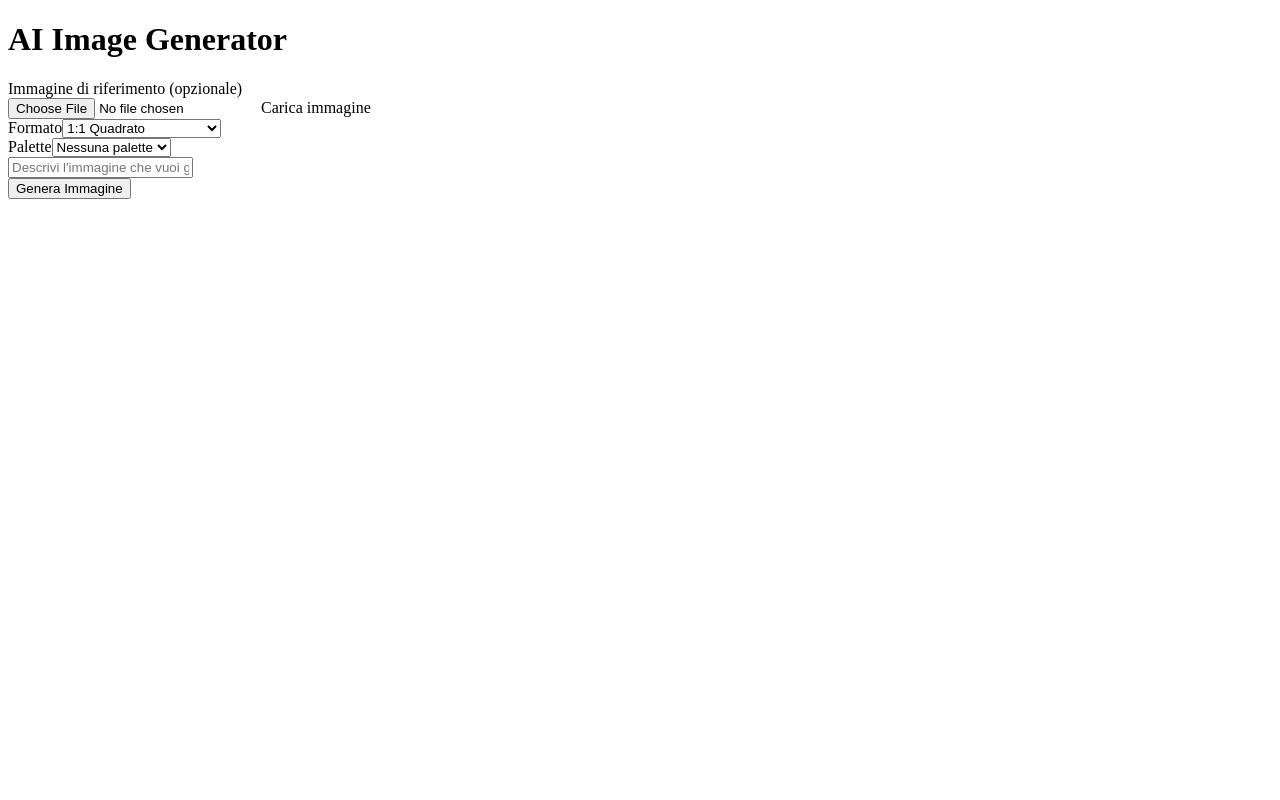
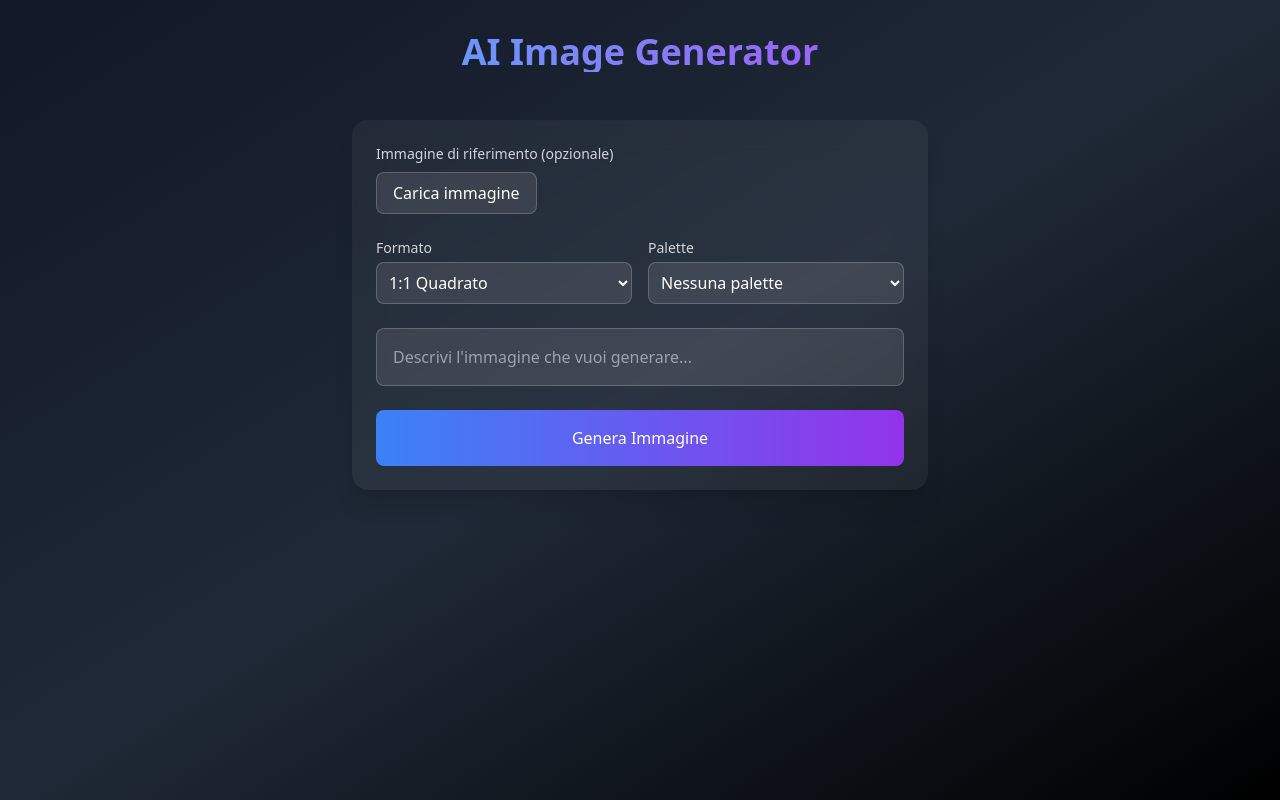
Before and after one commit to lrnzsp/imagen, a Next.js app: page / in a window 1280 px wide. Built offline with nearby package versions, Linux system fonts and the light colour scheme.

Commit message:
Update layout.js

```diff
--- a/src/app/layout.js
+++ b/src/app/layout.js
@@ -1,12 +1,14 @@
-// layout.js
+import './globals.css'
+
+export const metadata = {
+  title: 'AI Image Generator',
+  description: 'Genera immagini con AI',
+}
+
 export default function RootLayout({ children }) {
-    return (
-        <html lang="en">
-            <body className="bg-background text-foreground font-sans">
-                <div className="min-h-screen flex flex-col items-center justify-center">
-                    {children}
-                </div>
-            </body>
-        </html>
-    );
+  return (
+    <html lang="it">
+      <body>{children}</body>
+    </html>
+  )
 }
```
